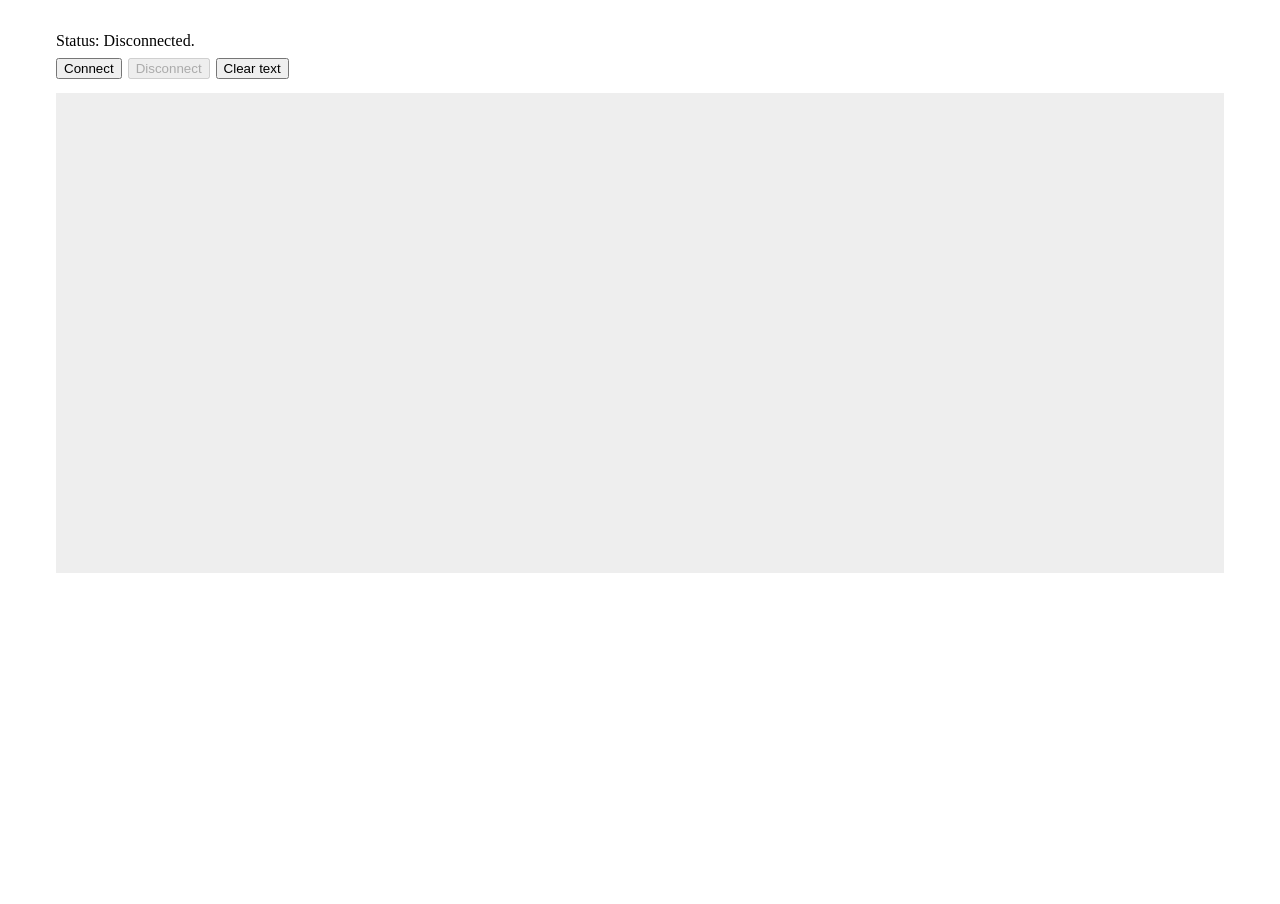
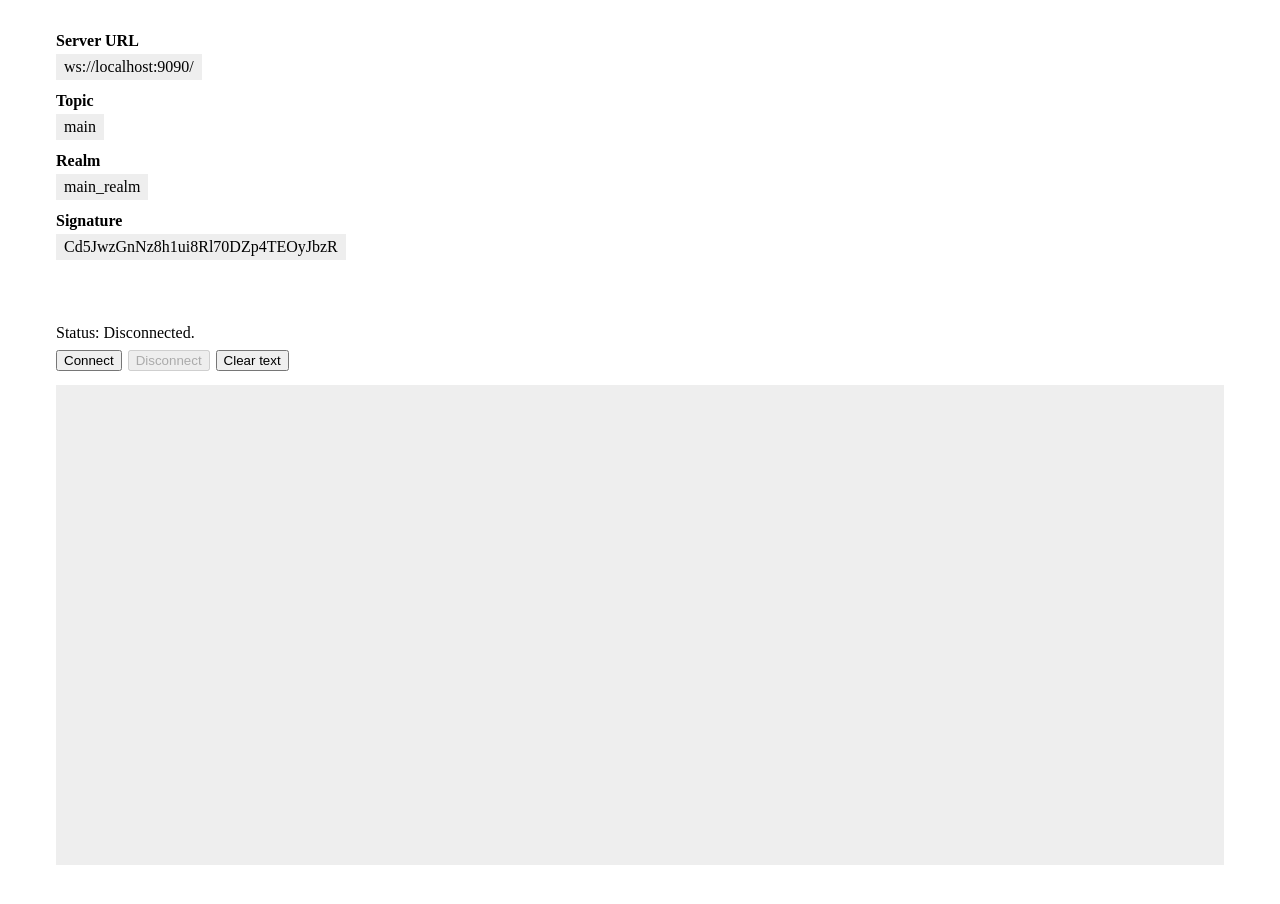
Before and after one commit to guevarajustin/BrowserWebSocketClient, a plain HTML site: page index.html in a window 1280 px wide. Before the commit the page ends 800 px from the top, so only its background shows below. Drawn offline with Linux system fonts and the light colour scheme.

Commit message:
styling update

```diff
--- a/index.html
+++ b/index.html
@@ -11,6 +11,38 @@
 	<body>
 		<div id="page">
 			<div class="padding">
+
+				<div class="config">
+
+					<div class="field">
+						<div class="label">
+							Server URL
+						</div>
+						<div id="server-url" class="data">ws://localhost:9090/</div>
+					</div>
+
+					<div class="field">
+						<div class="label">
+							Topic
+						</div>
+						<div id="topic" class="data">main</div>
+					</div>
+
+					<div class="field">
+						<div class="label">
+							Realm
+						</div>
+						<div id="realm" class="data">main_realm</div>
+					</div>
+
+					<div class="field">
+						<div class="label">
+							Signature
+						</div>
+						<div id="signature" class="data">Cd5JwzGnNz8h1ui8Rl70DZp4TEOyJbzR</div>
+					</div>
+
+				</div>
 
 				<div class="connection-status">
 				</div>
--- a/script.js
+++ b/script.js
@@ -3,11 +3,11 @@ document.addEventListener("DOMContentLoaded", function (event) {
 	var i;
 
 	// websocket connection config
-	const WEBSOCKET_SERVER_URL = 'ws://localhost:9090/';
-	const WEBSOCKET_REALM_TO_CONNECT_TO = 'main_realm';
-	const WEBSOCKET_TOPIC_TO_SUBSCRIBE_TO = "main";
+	const WEBSOCKET_SERVER_URL = document.getElementById("server-url").innerHTML;
+	const WEBSOCKET_REALM_TO_CONNECT_TO = document.getElementById("realm").innerHTML;
+	const WEBSOCKET_TOPIC_TO_SUBSCRIBE_TO = document.getElementById("topic").innerHTML;
 	const WEBSOCKET_CLIENT_ROLE = "listener";
-	const WEBSOCKET_CLIENT_SIGNATURE = "Cd5JwzGnNz8h1ui8Rl70DZp4TEOyJbzR";
+	const WEBSOCKET_CLIENT_SIGNATURE = document.getElementById("signature").innerHTML;
 	const WEBSOCKET_AUTH_METHODS = ['regular'];
 	const WEBSOCKET_MAX_RETRIES = 0;
 
--- a/style.css
+++ b/style.css
@@ -48,3 +48,21 @@ body {
 	line-height: 140%;
 	padding-bottom: 4px;
 }
+#page .config {
+	padding-bottom: 52px;
+}
+#page .config .label {
+	padding-bottom: 4px;
+	font-weight: bold;
+}
+#page .config .field .data {
+	display: inline-block;
+	padding-top: 4px;
+	padding-bottom: 4px;
+	background-color: #eeeeee;
+	padding-left: 8px;
+	padding-right: 8px;
+}
+#page .config .field {
+	padding-bottom: 12px;
+}
```
